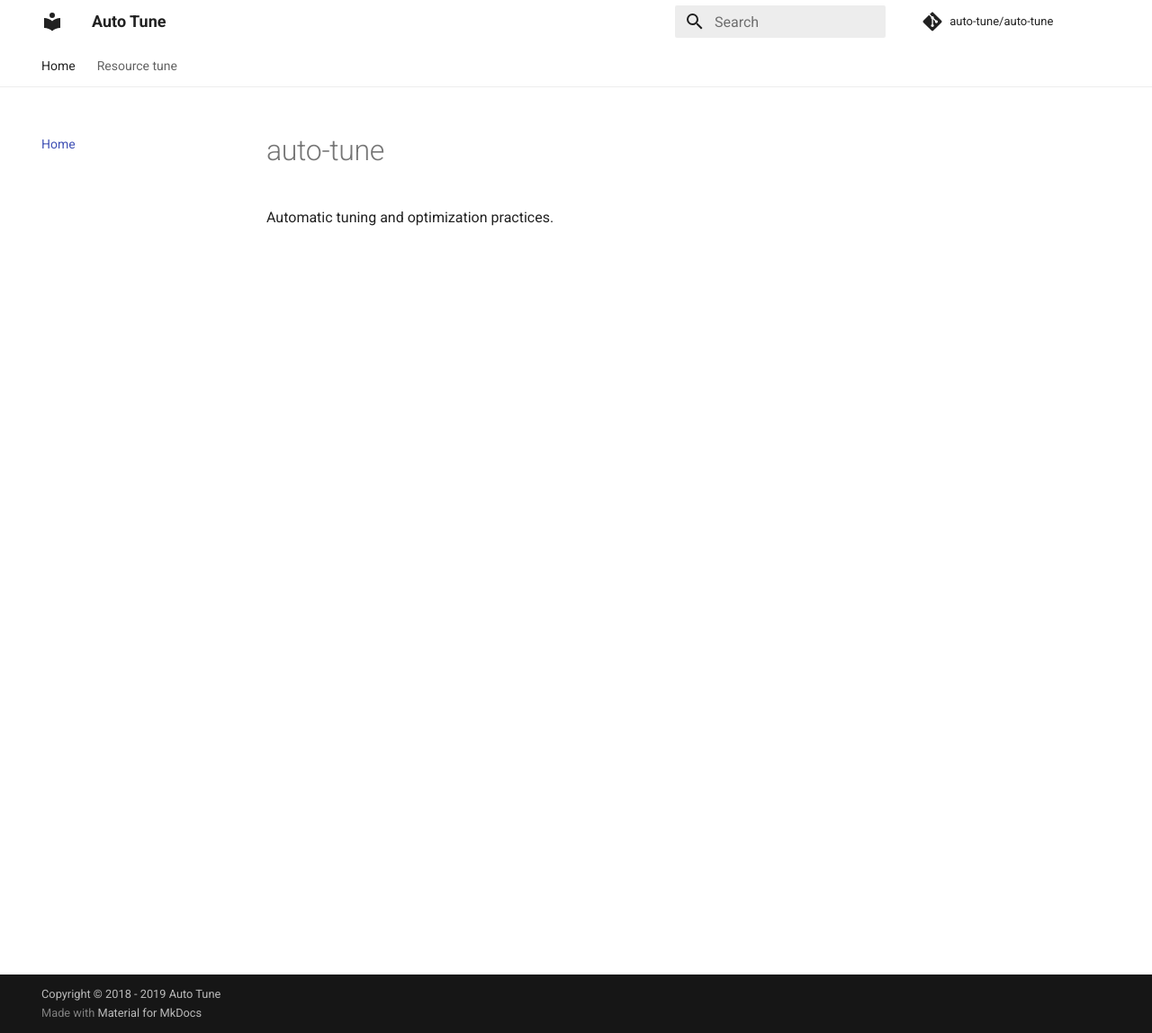
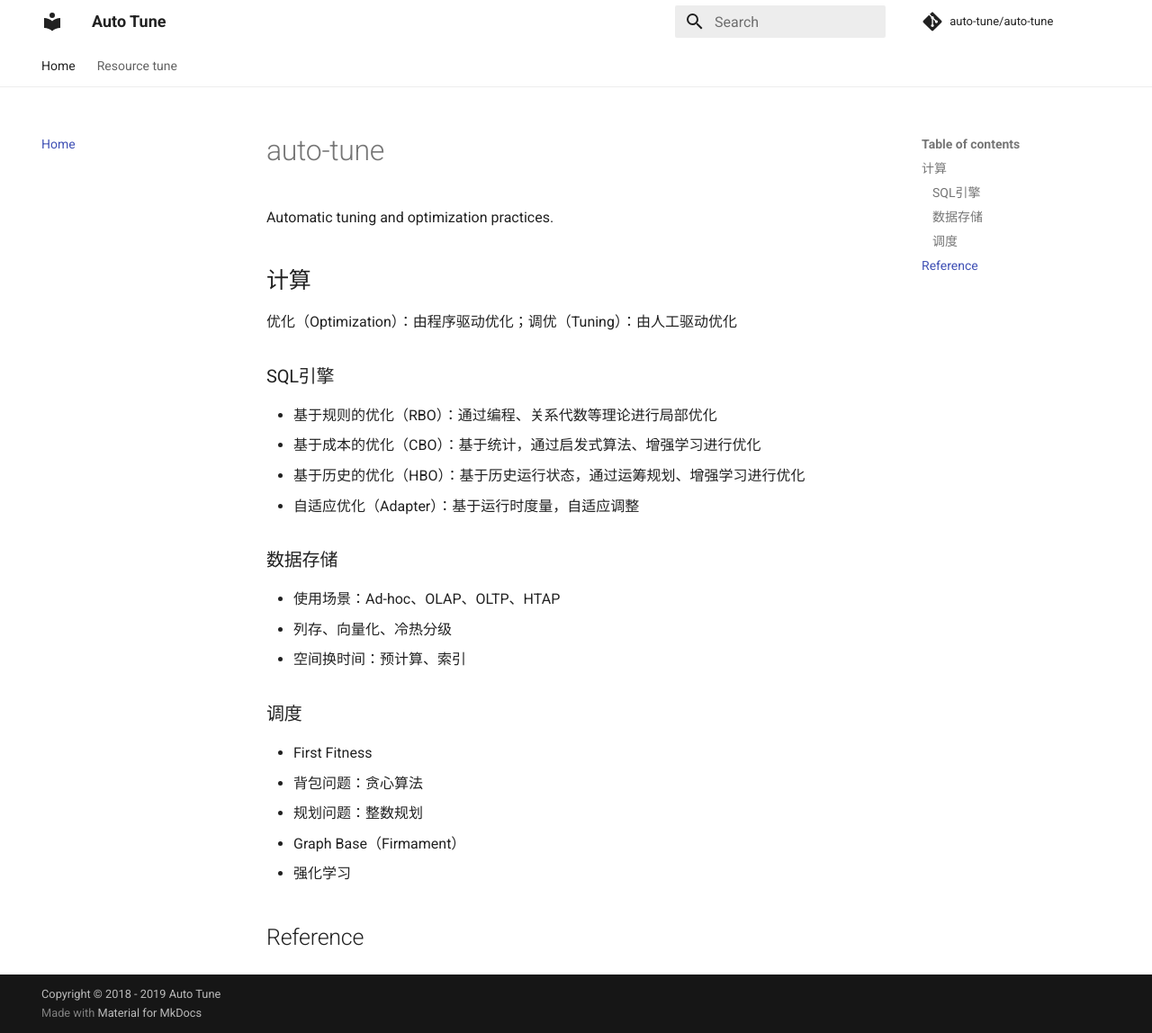
Before and after one commit to hyperj/auto-tune, an MkDocs documentation site: the page built from docs/index.md, in a window 1280 px wide and 1148 px high. Shown: the whole window at 90% size. Built offline with MkDocs 1.6.1 and Material for MkDocs 9.7.7, drawn with Linux system fonts in a browser that asks for light colours; comment, search, counter and statistics services are not loaded.

Commit message:
add intro

```diff
--- a/docs/index.md
+++ b/docs/index.md
@@ -1,3 +1,30 @@
 # auto-tune
 
 Automatic tuning and optimization practices.
+
+## 计算
+
+优化（Optimization）：由程序驱动优化；调优（Tuning）：由人工驱动优化
+
+### SQL引擎
+
+- 基于规则的优化（RBO）：通过编程、关系代数等理论进行局部优化
+- 基于成本的优化（CBO）：基于统计，通过启发式算法、增强学习进行优化
+- 基于历史的优化（HBO）：基于历史运行状态，通过运筹规划、增强学习进行优化
+- 自适应优化（Adapter）：基于运行时度量，自适应调整
+
+### 数据存储
+
+- 使用场景：Ad-hoc、OLAP、OLTP、HTAP
+- 列存、向量化、冷热分级
+- 空间换时间：预计算、索引
+
+### 调度
+
+- First Fitness
+- 背包问题：贪心算法
+- 规划问题：整数规划
+- Graph Base（Firmament）
+- 强化学习
+
+## Reference
```
Also changed, not shown: README.md (+27 -0 lines).
